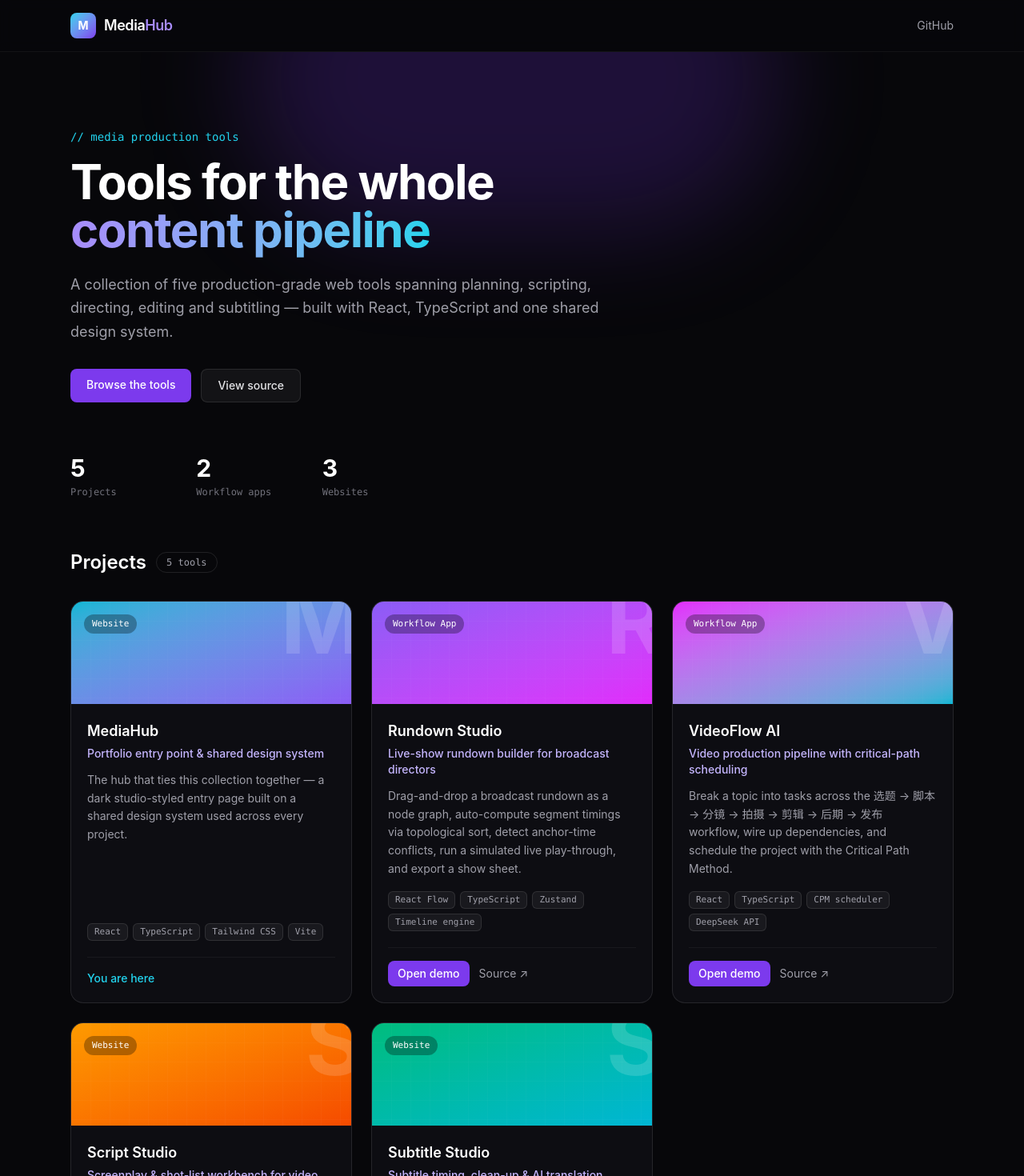
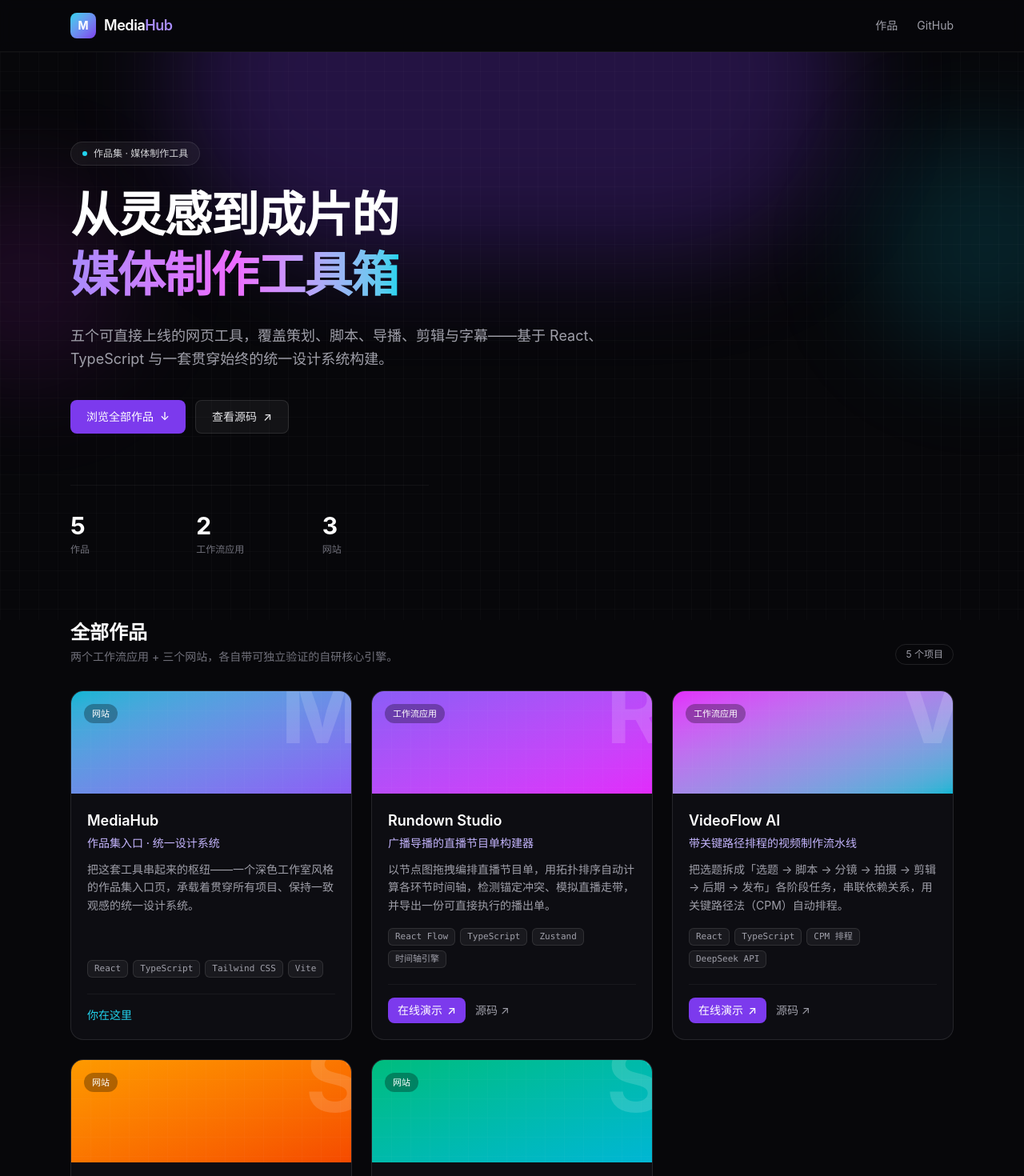
Before and after one commit to 6754324/mediahub, a React (Vite) app: page / in a window 1280 px wide. Shown: the top 1470 px of the page at 80% size. Built offline with nearby package versions, Linux system fonts and the light colour scheme.

Commit message:
页面中文化并优化视觉

```diff
--- a/index.html
+++ b/index.html
@@ -1,10 +1,10 @@
 <!doctype html>
-<html lang="en">
+<html lang="zh-CN">
   <head>
     <meta charset="UTF-8" />
     <meta name="viewport" content="width=device-width, initial-scale=1.0" />
-    <meta name="description" content="A collection of media-production tools for creators." />
-    <title>MediaHub — Media Production Tools</title>
+    <meta name="description" content="一套面向媒体创作者的网页工具集：节目单、视频流水线、剧本、字幕，覆盖策划到成片全流程。" />
+    <title>MediaHub — 媒体制作工具集</title>
   </head>
   <body>
     <div id="root"></div>
--- a/src/App.tsx
+++ b/src/App.tsx
@@ -11,10 +11,15 @@ export default function App() {
       <main>
         <Hero />
         <section id="projects" className="mx-auto max-w-6xl px-6 pb-24">
-          <div className="mb-8 flex items-center gap-3">
-            <h2 className="font-display text-2xl font-semibold text-white">Projects</h2>
-            <span className="rounded-full border border-white/10 px-3 py-1 font-mono text-xs text-zinc-400">
-              {projects.length} tools
+          <div className="mb-8 flex items-end justify-between gap-3">
+            <div>
+              <h2 className="font-display text-2xl font-semibold text-white">全部作品</h2>
+              <p className="mt-1 text-sm text-zinc-500">
+                两个工作流应用 + 三个网站，各自带可独立验证的自研核心引擎。
+              </p>
+            </div>
+            <span className="rounded-full border border-white/10 px-3 py-1 text-xs text-zinc-400">
+              {projects.length} 个项目
             </span>
           </div>
           <div className="grid gap-6 sm:grid-cols-2 lg:grid-cols-3">
--- a/src/components/Footer.tsx
+++ b/src/components/Footer.tsx
@@ -5,11 +5,11 @@ export function Footer() {
     <footer className="border-t border-white/5 py-10">
       <div className="mx-auto flex max-w-6xl flex-col items-center justify-between gap-4 px-6 text-sm text-zinc-500 sm:flex-row">
         <p>
-          Built by <span className="text-zinc-300">@{site.handle}</span>
+          由 <span className="text-zinc-300">@{site.handle}</span> 制作
         </p>
-        <p className="font-mono text-xs">React · TypeScript · Tailwind CSS</p>
+        <p className="text-xs">React · TypeScript · Tailwind CSS · 统一设计系统</p>
         <a href={`mailto:${site.email}`} className="transition hover:text-zinc-300">
-          {site.email}
+          联系我
         </a>
       </div>
     </footer>
--- a/src/components/Header.tsx
+++ b/src/components/Header.tsx
@@ -12,14 +12,14 @@ export function Header() {
             Media<span className="text-brand-400">Hub</span>
           </span>
         </a>
-        <a
-          href={site.github}
-          target="_blank"
-          rel="noreferrer"
-          className="text-sm text-zinc-400 transition hover:text-white"
-        >
-          GitHub
-        </a>
+        <nav className="flex items-center gap-6 text-sm text-zinc-400">
+          <a href="#projects" className="transition hover:text-white">
+            作品
+          </a>
+          <a href={site.github} target="_blank" rel="noreferrer" className="transition hover:text-white">
+            GitHub
+          </a>
+        </nav>
       </div>
     </header>
   )
--- a/src/components/Hero.tsx
+++ b/src/components/Hero.tsx
@@ -3,50 +3,59 @@ import { site } from '../data/site'
 export function Hero() {
   return (
     <section className="relative overflow-hidden">
-      <div className="pointer-events-none absolute -top-40 left-1/2 h-96 w-[42rem] -translate-x-1/2 rounded-full bg-brand-600/20 blur-3xl" />
+      {/* Ambient gradient glows */}
+      <div className="pointer-events-none absolute -top-48 left-1/2 h-[28rem] w-[52rem] -translate-x-1/2 rounded-full bg-brand-600/25 blur-3xl" />
+      <div className="pointer-events-none absolute -right-24 top-24 h-72 w-72 rounded-full bg-accent-500/15 blur-3xl" />
+      <div className="pointer-events-none absolute -left-24 top-40 h-64 w-64 rounded-full bg-fuchsia-500/10 blur-3xl" />
+      <div className="bg-grid pointer-events-none absolute inset-0 opacity-[0.35]" />
 
-      <div className="relative mx-auto max-w-6xl px-6 pb-16 pt-24">
-        <p className="mb-4 font-mono text-sm text-accent-400">// media production tools</p>
+      <div className="relative mx-auto max-w-6xl px-6 pb-20 pt-24 sm:pt-28">
+        <span className="inline-flex items-center gap-2 rounded-full border border-white/10 bg-white/5 px-3.5 py-1.5 text-xs text-zinc-300 backdrop-blur">
+          <span className="h-1.5 w-1.5 rounded-full bg-accent-400" />
+          作品集 · 媒体制作工具
+        </span>
 
-        <h1 className="font-display text-4xl font-bold tracking-tight text-white sm:text-5xl md:text-6xl">
-          Tools for the whole
+        <h1 className="mt-6 font-display text-4xl font-bold leading-tight tracking-tight text-white sm:text-5xl md:text-6xl">
+          从灵感到成片的
           <br />
-          <span className="bg-gradient-to-r from-brand-400 to-accent-400 bg-clip-text text-transparent">
-            content pipeline
+          <span className="bg-gradient-to-r from-brand-400 via-fuchsia-400 to-accent-400 bg-clip-text text-transparent">
+            媒体制作工具箱
           </span>
         </h1>
 
         <p className="mt-6 max-w-2xl text-lg leading-relaxed text-zinc-400">
-          A collection of five production-grade web tools spanning planning, scripting, directing,
-          editing and subtitling — built with React, TypeScript and one shared design system.
+          五个可直接上线的网页工具，覆盖策划、脚本、导播、剪辑与字幕——基于 React、TypeScript
+          与一套贯穿始终的统一设计系统构建。
         </p>
 
-        <div className="mt-8 flex flex-wrap gap-3">
+        <div className="mt-9 flex flex-wrap gap-3">
           <a
             href="#projects"
-            className="rounded-lg bg-brand-600 px-5 py-2.5 text-sm font-medium text-white transition hover:bg-brand-500"
+            className="group inline-flex items-center gap-2 rounded-lg bg-brand-600 px-5 py-2.5 text-sm font-medium text-white transition hover:bg-brand-500"
           >
-            Browse the tools
+            浏览全部作品
+            <span className="transition-transform group-hover:translate-y-0.5">↓</span>
           </a>
           <a
             href={site.github}
             target="_blank"
             rel="noreferrer"
-            className="rounded-lg border border-white/10 bg-white/5 px-5 py-2.5 text-sm font-medium text-zinc-200 transition hover:border-white/20 hover:bg-white/10"
+            className="inline-flex items-center gap-2 rounded-lg border border-white/10 bg-white/5 px-5 py-2.5 text-sm font-medium text-zinc-200 transition hover:border-white/20 hover:bg-white/10"
           >
-            View source
+            查看源码
+            <span aria-hidden>↗</span>
           </a>
         </div>
 
-        <dl className="mt-16 grid max-w-md grid-cols-3 gap-6">
+        <dl className="mt-16 grid max-w-md grid-cols-3 gap-6 border-t border-white/5 pt-8">
           {[
-            { value: '5', label: 'Projects' },
-            { value: '2', label: 'Workflow apps' },
-            { value: '3', label: 'Websites' },
+            { value: '5', label: '作品' },
+            { value: '2', label: '工作流应用' },
+            { value: '3', label: '网站' },
           ].map((stat) => (
             <div key={stat.label}>
               <dt className="font-display text-3xl font-bold text-white">{stat.value}</dt>
-              <dd className="mt-1 font-mono text-xs text-zinc-500">{stat.label}</dd>
+              <dd className="mt-1 text-xs text-zinc-500">{stat.label}</dd>
             </div>
           ))}
         </dl>
--- a/src/components/ProjectCard.tsx
+++ b/src/components/ProjectCard.tsx
@@ -14,12 +14,12 @@ export function ProjectCard({ project }: { project: Project }) {
         <div className="pointer-events-none absolute -right-4 -top-8 select-none font-display text-[7rem] font-bold leading-none text-white/15">
           {project.name.charAt(0)}
         </div>
-        <span className="absolute left-4 top-4 rounded-full bg-black/30 px-2.5 py-1 font-mono text-[11px] text-white backdrop-blur">
+        <span className="absolute left-4 top-4 rounded-full bg-black/30 px-2.5 py-1 text-[11px] text-white backdrop-blur">
           {project.category}
         </span>
         {!isLive && (
-          <span className="absolute right-4 top-4 rounded-full bg-black/30 px-2.5 py-1 font-mono text-[11px] text-white/80 backdrop-blur">
-            in progress
+          <span className="absolute right-4 top-4 rounded-full bg-black/30 px-2.5 py-1 text-[11px] text-white/80 backdrop-blur">
+            制作中
           </span>
         )}
       </div>
@@ -38,16 +38,17 @@ export function ProjectCard({ project }: { project: Project }) {
 
         <div className="mt-5 flex items-center gap-3 border-t border-white/5 pt-4">
           {isHere ? (
-            <span className="text-sm font-medium text-accent-400">You are here</span>
+            <span className="text-sm font-medium text-accent-400">你在这里</span>
           ) : isLive ? (
             <>
               <a
                 href={project.demoUrl ?? `${site.github}/${project.repo}`}
                 target="_blank"
                 rel="noreferrer"
-                className="rounded-lg bg-brand-600 px-3 py-1.5 text-sm font-medium text-white transition hover:bg-brand-500"
+                className="inline-flex items-center gap-1.5 rounded-lg bg-brand-600 px-3 py-1.5 text-sm font-medium text-white transition hover:bg-brand-500"
               >
-                Open demo
+                在线演示
+                <span aria-hidden>↗</span>
               </a>
               <a
                 href={`${site.github}/${project.repo}`}
@@ -55,11 +56,11 @@ export function ProjectCard({ project }: { project: Project }) {
                 rel="noreferrer"
                 className="text-sm text-zinc-400 transition hover:text-white"
               >
-                Source ↗
+                源码 ↗
               </a>
             </>
           ) : (
-            <span className="text-sm text-zinc-500">Coming soon</span>
+            <span className="text-sm text-zinc-500">敬请期待</span>
           )}
         </div>
       </div>
--- a/src/data/projects.ts
+++ b/src/data/projects.ts
@@ -1,4 +1,4 @@
-export type Category = 'Workflow App' | 'Website'
+export type Category = '工作流应用' | '网站'
 export type Status = 'live' | 'soon'
 
 export interface Project {
@@ -19,10 +19,10 @@ export const projects: Project[] = [
   {
     id: 'mediahub',
     name: 'MediaHub',
-    tagline: 'Portfolio entry point & shared design system',
+    tagline: '作品集入口 · 统一设计系统',
     description:
-      'The hub that ties this collection together — a dark studio-styled entry page built on a shared design system used across every project.',
-    category: 'Website',
+      '把这套工具串起来的枢纽——一个深色工作室风格的作品集入口页，承载着贯穿所有项目、保持一致观感的统一设计系统。',
+    category: '网站',
     status: 'live',
     demoUrl: 'https://mediahub-eight-nu.vercel.app',
     accent: 'from-accent-500 to-brand-500',
@@ -32,53 +32,53 @@ export const projects: Project[] = [
   {
     id: 'rundown-studio',
     name: 'Rundown Studio',
-    tagline: 'Live-show rundown builder for broadcast directors',
+    tagline: '广播导播的直播节目单构建器',
     description:
-      'Drag-and-drop a broadcast rundown as a node graph, auto-compute segment timings via topological sort, detect anchor-time conflicts, run a simulated live play-through, and export a show sheet.',
-    category: 'Workflow App',
+      '以节点图拖拽编排直播节目单，用拓扑排序自动计算各环节时间轴，检测锚定冲突、模拟直播走带，并导出一份可直接执行的播出单。',
+    category: '工作流应用',
     status: 'live',
     demoUrl: 'https://rundown-studio-iota.vercel.app',
     accent: 'from-brand-500 to-fuchsia-500',
-    tech: ['React Flow', 'TypeScript', 'Zustand', 'Timeline engine'],
+    tech: ['React Flow', 'TypeScript', 'Zustand', '时间轴引擎'],
     repo: 'rundown-studio',
   },
   {
     id: 'videoflow-ai',
     name: 'VideoFlow AI',
-    tagline: 'Video production pipeline with critical-path scheduling',
+    tagline: '带关键路径排程的视频制作流水线',
     description:
-      'Break a topic into tasks across the 选题 → 脚本 → 分镜 → 拍摄 → 剪辑 → 后期 → 发布 workflow, wire up dependencies, and schedule the project with the Critical Path Method.',
-    category: 'Workflow App',
+      '把选题拆成「选题 → 脚本 → 分镜 → 拍摄 → 剪辑 → 后期 → 发布」各阶段任务，串联依赖关系，用关键路径法（CPM）自动排程。',
+    category: '工作流应用',
     status: 'live',
     demoUrl: 'https://videoflow-ai-phi.vercel.app',
     accent: 'from-fuchsia-500 to-accent-500',
-    tech: ['React', 'TypeScript', 'CPM scheduler', 'DeepSeek API'],
+    tech: ['React', 'TypeScript', 'CPM 排程', 'DeepSeek API'],
     repo: 'videoflow-ai',
   },
   {
     id: 'script-studio',
     name: 'Script Studio',
-    tagline: 'Screenplay & shot-list workbench for video writers',
+    tagline: '面向视频创作者的剧本与分镜工作台',
     description:
-      'Structure a story into scenes tagged with 起承转合 beats, write per-shot 分镜 (景别 / 运镜 / 画面 / 台词 / 音效), and export an industry-format screenplay.',
-    category: 'Website',
+      '把故事拆成带「起承转合」节拍的场次，逐镜撰写分镜（景别 / 运镜 / 画面 / 台词 / 音效），并导出行业格式剧本。',
+    category: '网站',
     status: 'live',
     demoUrl: 'https://script-studio-inky.vercel.app',
     accent: 'from-amber-500 to-orange-600',
-    tech: ['React', 'TypeScript', 'Screenplay engine', 'DeepSeek API'],
+    tech: ['React', 'TypeScript', '剧本引擎', 'DeepSeek API'],
     repo: 'script-studio',
   },
   {
     id: 'subtitle-studio',
     name: 'Subtitle Studio',
-    tagline: 'Subtitle timing, clean-up & AI translation',
+    tagline: '字幕时间轴 · 清理 · AI 翻译',
     description:
-      'Parse and export SRT, edit cues inline, run timing operations (shift / merge / split), flag overlaps and reading-speed issues, and batch-translate lines with AI.',
-    category: 'Website',
+      '解析与导出 SRT，行内编辑字幕，执行平移 / 合并 / 拆分等时间轴操作，标记重叠与语速问题，并可用 AI 批量翻译。',
+    category: '网站',
     status: 'live',
     demoUrl: 'https://subtitle-studio-nu.vercel.app',
     accent: 'from-emerald-500 to-accent-500',
-    tech: ['React', 'TypeScript', 'SRT engine', 'DeepSeek API'],
+    tech: ['React', 'TypeScript', 'SRT 引擎', 'DeepSeek API'],
     repo: 'subtitle-studio',
   },
 ]
--- a/src/index.css
+++ b/src/index.css
@@ -26,8 +26,8 @@
   --color-ink-800: #181822;
   --color-ink-700: #23232f;
 
-  --font-sans: "Inter", ui-sans-serif, system-ui, -apple-system, "Segoe UI", sans-serif;
-  --font-display: "Sora", "Inter", ui-sans-serif, system-ui, sans-serif;
+  --font-sans: "Inter", "PingFang SC", "Microsoft YaHei", "Hiragino Sans GB", "Noto Sans SC", ui-sans-serif, system-ui, -apple-system, "Segoe UI", sans-serif;
+  --font-display: "Sora", "Inter", "PingFang SC", "Microsoft YaHei", "Hiragino Sans GB", ui-sans-serif, system-ui, sans-serif;
   --font-mono: "JetBrains Mono", ui-monospace, "SFMono-Regular", Menlo, monospace;
 }
 
```
